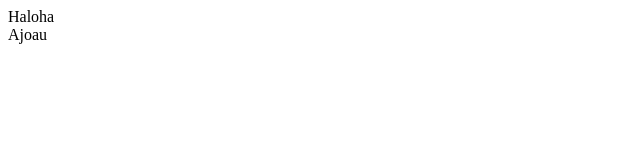
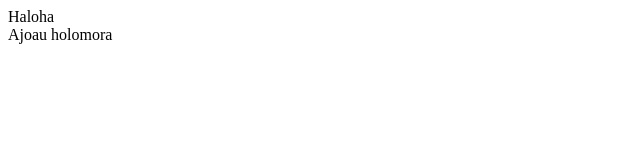
Before and after one commit to RomanHrytsiuk/my-project, a plain HTML site: page index.html in a window 1280 px wide. Shown: the full height of the page, 0-640 px from the left. Drawn offline with Linux system fonts and the light colour scheme.

Commit message:
Final footer

```diff
--- a/index.html
+++ b/index.html
@@ -8,6 +8,6 @@
 <body>
   <header>Haloha</header>
   <main></main>
-  <footer>Ajoau</footer>
+  <footer>Ajoau holomora</footer>
 </body>
 </html>
```
